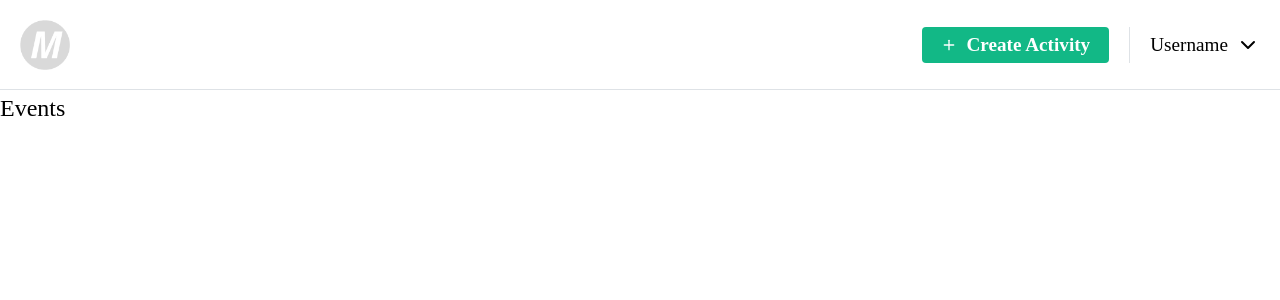
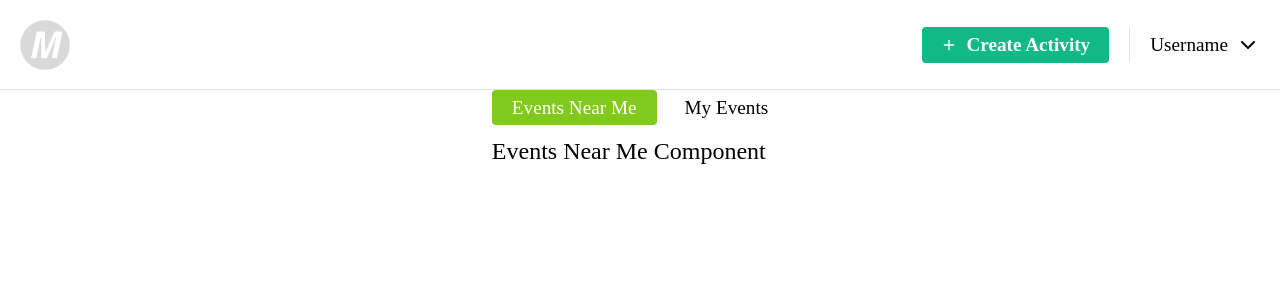
Before and after one commit to blueocean-cache-me-if-you-can/pickup-app, a React app: page /events in a window 1280 px wide. Both pictures are taken after typing "name@example.com", "Sample123" into the empty fields and a click on the button "Log In". Shown: the top 300 px of the page. Built offline with nearby package versions, Linux system fonts and the light colour scheme; no server answers; the HTML template or start-up script is replaced by a standard one.

Commit message:
tabs for events page

```diff
--- a/client/src/components/App.jsx
+++ b/client/src/components/App.jsx
@@ -10,6 +10,7 @@ import Logo from './Logo';
 import Login from '../pages/Login';
 import Signup from '../pages/Signup';
 import Profile from '../pages/Profile';
+import Events from '../pages/Events';
 
 function App() {
   // for development, this sessionId uses localStorage and crypto
@@ -125,7 +126,7 @@ function App() {
           <Route path='/login' element={<Login setSessionId={setSessionId} />} />
           <Route path='/signup' element={<Signup setSessionId={setSessionId} />} />
           <Route path='/profile' element={<Profile activities={activities} skillLevels={skillLevels} />} />
-          <Route path='/events' element={<div>Events</div>} />
+          <Route path='/events' element={<Events />} />
           <Route path='*' element={<Navigate to={sessionId ? '/events' : '/login'} />} />
         </Routes>
       </AppShell.Main>
--- /dev/null
+++ b/client/src/pages/Events.jsx
@@ -0,0 +1,35 @@
+import React, { useState } from 'react';
+import { Center, Tabs, ScrollArea, Stack } from '@mantine/core';
+
+function Events() {
+  const [activeTab, setActiveTab] = useState('eventsNearMe');
+
+  return (
+    <Center>
+      <Tabs value={activeTab} onChange={setActiveTab} variant='pills' color='lime' defaultValue='eventsNearMe'>
+        <Tabs.List>
+          <Tabs.Tab value='eventsNearMe'>Events Near Me</Tabs.Tab>
+          <Tabs.Tab value='myEvents'>My Events</Tabs.Tab>
+        </Tabs.List>
+
+        <Tabs.Panel value='eventsNearMe' pt='xs'>
+          <ScrollArea style={{ height: 500 }}>
+            <Stack>
+              <div>Events Near Me Component</div>
+            </Stack>
+          </ScrollArea>
+        </Tabs.Panel>
+
+        <Tabs.Panel value='myEvents' pt='xs'>
+          <ScrollArea style={{ height: 500 }}>
+            <Stack>
+              <div>My Events Component</div>
+            </Stack>
+          </ScrollArea>
+        </Tabs.Panel>
+      </Tabs>
+    </Center>
+  );
+}
+
+export default Events;
```
